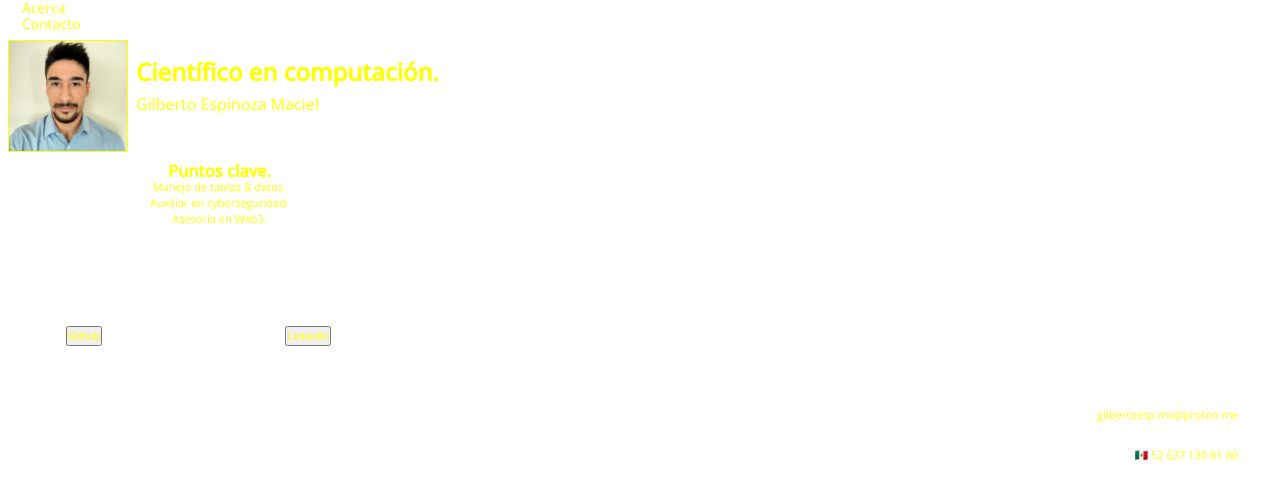
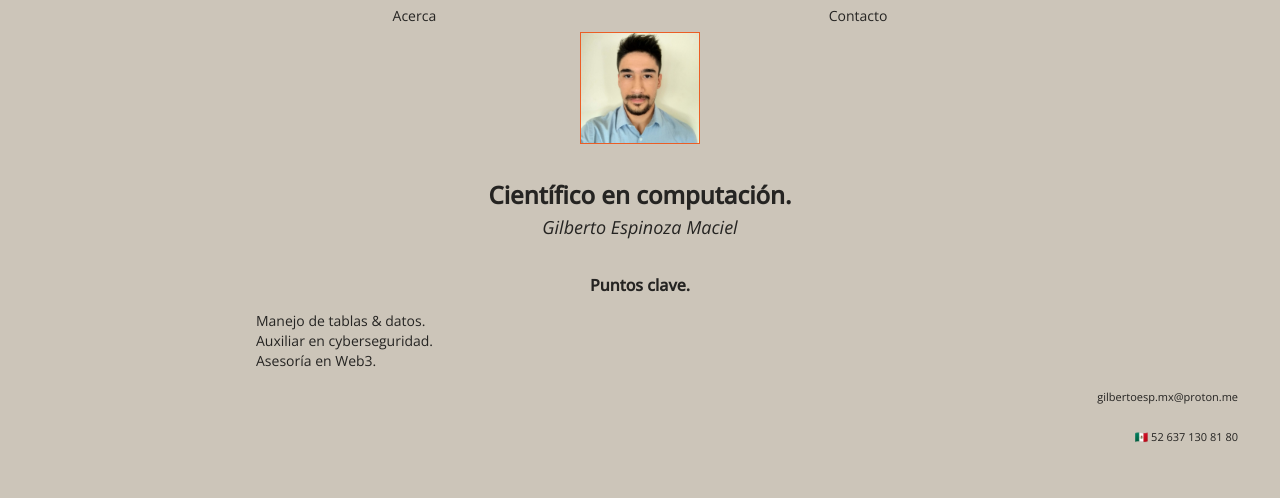
Before and after one commit to gilbertoesp/gilbertoesp.github.io, a plain HTML site: page index.html in a window 1280 px wide. Drawn offline with nearby package versions, Linux system fonts and the light colour scheme.

Commit message:
Cambiando colores a unos mas presentables. & cambio de contenedores a flex-oriented.

```diff
--- a/css/phone.css
+++ b/css/phone.css
@@ -1,3 +1,16 @@
+:root{
+    /* Paleta de colores.
+    https://coolors.co/fffcf2-ccc5b9-403d39-252422-eb5e28
+    */
+    --blanco-floral: #fffcf2;
+    --plata-palido: #ccc5b9;
+    --negro-oliva: #403D39;
+    --negro-mora: #252422;
+    --flama: #eb5e25;
+
+
+}
+
 * {
     box-sizing: border-box;
     margin: 0;
@@ -6,42 +19,38 @@
 html{
     font-size: 62.5%;  /* 1rem = 10px */
     font-family: 'Open Sans', sans-serif;
+    /* Algunas ediciones a toda la hoja */
+    background-color: var(--plata-palido);
 }
 
 /* . . .  */
-
-.navegacion{
-    width: 100%;
-    display: inline-block;
-    flex-wrap: wrap;
-}
-.navegacion ul{
-    padding-left: 22px;
-}
-.navegacion__item{
-    text-decoration: none;
+.navegacion__lista{
+    display: flex;
+    justify-content: space-evenly;
     list-style: none;
+    padding-top: 1vh;
 }
 
 .navegacion__item a{
-    display: block;
     font-size: 1.4rem;
     font-weight: 400;
     line-height: 1.6rem;
     text-decoration: none;
-    color: yellow;
+    color: var(--negro-mora);
 }
 
 
 /* . . .  */
 .contenido{
-    display: inline-block;
+    display: flex;
+    width: 100%;
+    flex-wrap: wrap;
 }
 
 .contenido__portada{
-    display: flex;
     width: 100%;
     height: 40%;
+    text-align: center;
 }
 .portada__foto{
     padding: 8px;
@@ -51,53 +60,70 @@ html{
     width: 120px;
     height: auto;
     margin: 0 auto;
-    border: 0.1rem solid yellow;
+    border: 0.1rem solid var(--flama);
 }
 
 .portada__titulo{
-    width: 90%;
+    width: 100%;
     align-items: center;
 }
+
 .portada__titulo h1{
     padding-top: 32px;
     font-size: 2.4rem;
     line-height: 1.6rem;
     font-weight: bold;
-    color: yellow;
+    color: var(--negro-mora);
 }
 
 .portada__titulo p{
     padding-top: 16px;
     line-height: 1.6rem;
-    font-size: 1.6rem;
+    font-size: 1.8rem;
     font-weight: 400;
-    color: yellow;
+    font-style: italic;
+    color: var(--negro-mora);
 }
 
 /* . . .  */
 .contenido__puntos-clave{
-    text-align: center;
+    width: 100%;
+    margin-top: 42px;
     font-size: 1.1rem;
     line-height: 1.6rem;
 }
-
-.puntos-clave__titulo{
-    color: yellow;
+.puntos-clave{
+    width: 60%;
+    margin: 0 auto;
+}
+.puntos-clave__titulo h2{
+    text-align: center;
+    color: var(--negro-mora);
+    font-size: 1.6rem;
+    line-height: 1.6rem;
+    font-weight: bold;
 }
 
 .puntos-clave__lista{
-    color: yellow;
+    padding-top: 16px;
+    list-style: none;
+}
+
+.puntos-clave__lista li{
+    padding-top: 4px;
+    font-size: 1.4rem;
+    color: var(--negro-mora);
+    line-height: 1.6rem;
 }
 
 /* . . . */
 .contenido__perfil{
-    display: flex;
     width: 100%;
 }
 
 .perfil__lateral{
     width: 50%;
-    height: 160px;
+    height: 30vh;
 }
 
 .lateral__enlace{
@@ -106,7 +132,7 @@ html{
     text-align: center;
     line-height: 1.6rem;
     font-size: 1.1rem;
-    color: yellow;
+    color: var(--negro-mora);
 }
 
 /* . . .  */
@@ -119,6 +145,10 @@ html{
     align-items: flex-end;
     height: 10vh;
     /* right: 20px; */
+    /* background-image: url('../assets/github_logo.png');
+    background-position: center;
+    background-repeat: no-repeat;
+    background-size: cover; */
 }
 
 #contacto p{
@@ -129,5 +159,5 @@ html{
     padding-right: 42px;
     line-height: 1.6rem;
     font-size: 1.1rem;
-    color: yellow;
+    color: var(--negro-mora);
 }
--- a/index.html
+++ b/index.html
@@ -21,7 +21,7 @@
 <body>
     <header class="navegacion">
         <span></span>
-        <ul>
+        <ul class="navegacion__lista">
             <li class="navegacion__item"><a href="#acerca">Acerca</a></li>
             <li class="navegacion__item"><a href="#contacto">Contacto</a></li>
         </ul>
@@ -37,6 +37,7 @@
             </div>
         </div>
         <section class="contenido__puntos-clave">
+            <div class="puntos-clave">
                 <div class="puntos-clave__titulo">
                     <h2>Puntos clave.</h2>
                     <p></p>
@@ -46,14 +47,11 @@
                     <li>Auxiliar en cyberseguridad.</li>
                     <li>Asesoría en Web3.</li>
                 </ul>
+            </div>
         </section>
         <section id="acerca" class="contenido__perfil">
-            <div class="perfil__lateral">
-                <button class="lateral__enlace">Github</button> <!--Github-->
-            </div>
-            <div class="perfil__lateral">
-                <button class="lateral__enlace">LinkedIn</button> <!--Linkedin-->
-            </div>
+            <!--Github-->
+            <!--Linkedin-->
         </section>
     </main>
     <footer id="contacto">
```
Also changed, not shown: assets/github_logo.png (added). Lines whose indentation alone changed are shown as unchanged.
